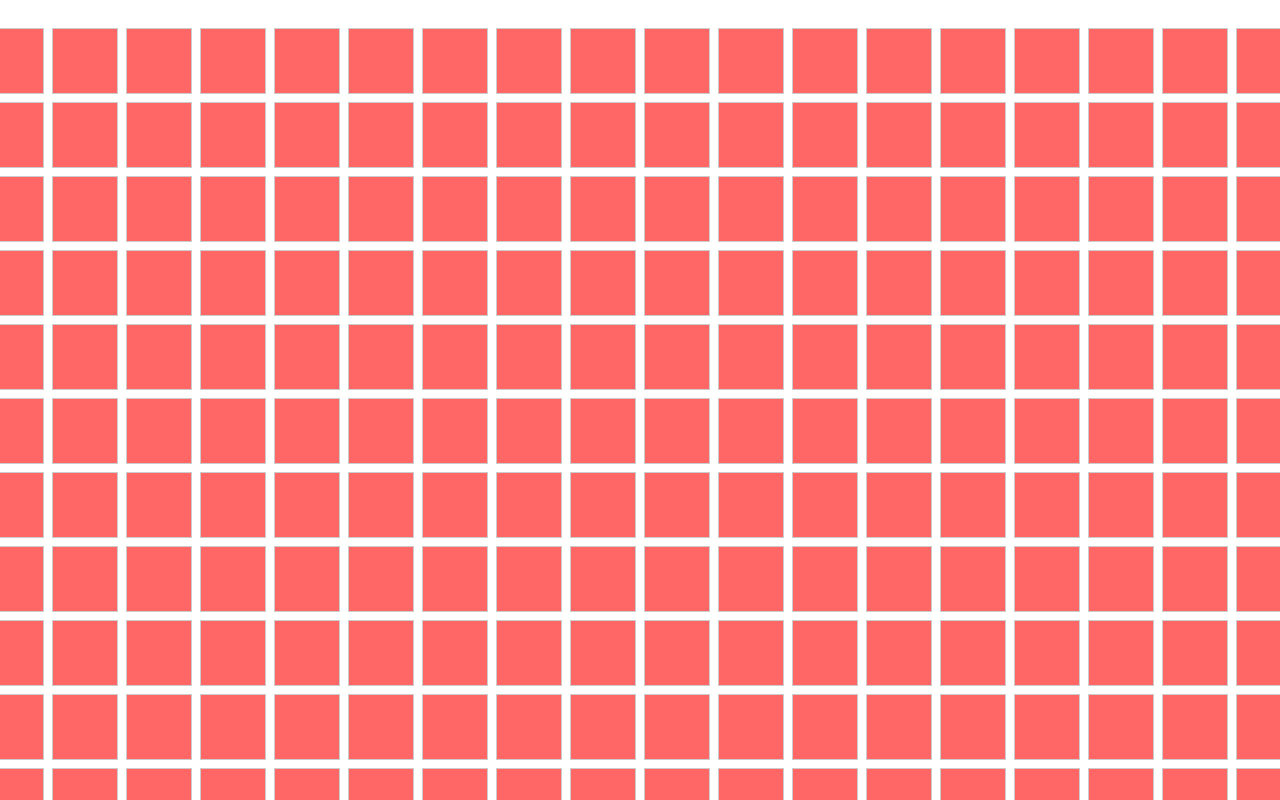
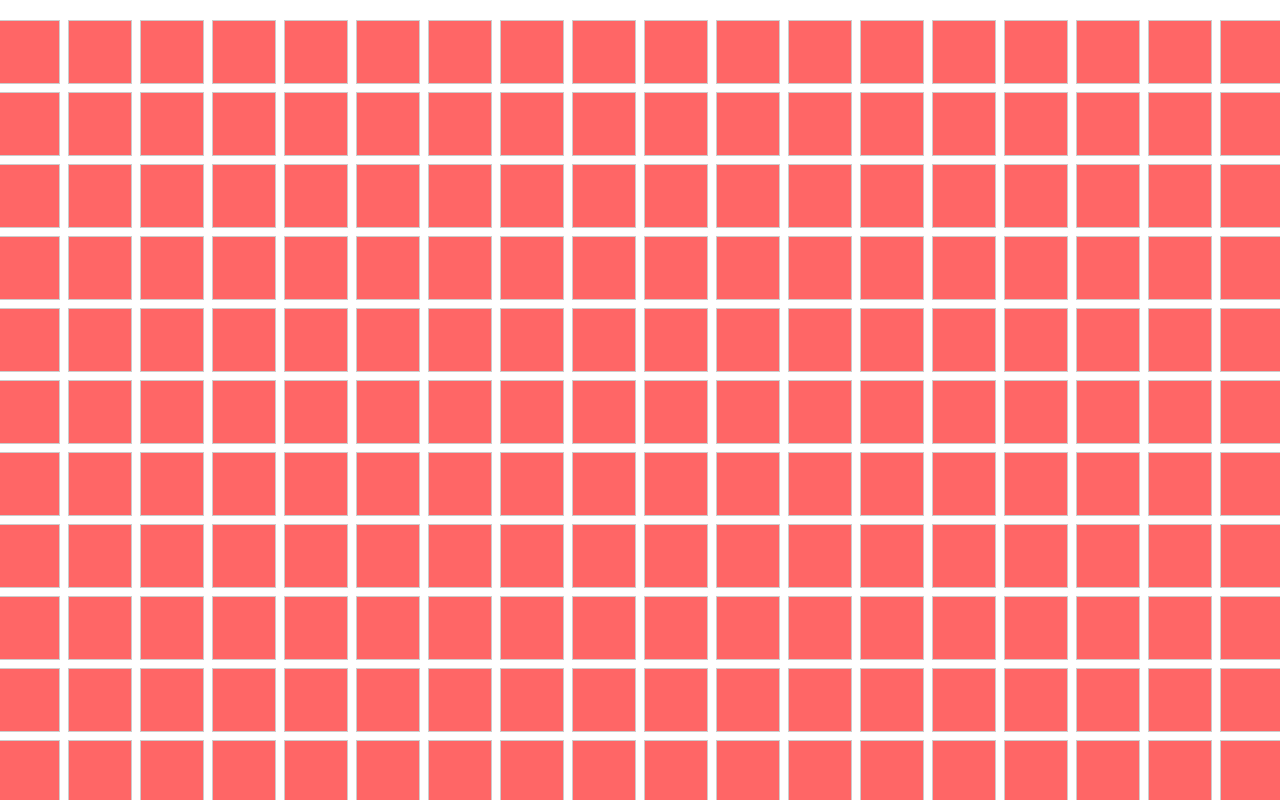
Before and after one commit to jgabriel1/conways-game-of-life, a React (Create React App) app in the folder gol-react/: page / in a window 1280 px wide. Shown: the top 800 px of the page. Built offline with nearby package versions, Linux system fonts and the light colour scheme.

Commit message:
Added global css reset.

```diff
--- a/gol-react/src/App.tsx
+++ b/gol-react/src/App.tsx
@@ -2,6 +2,8 @@ import React from 'react';
 
 import Grid from './components/Grid';
 import GameProvider from './hooks/game';
+
+import './global.css';
 
 const App: React.FC = () => {
   return (
--- /dev/null
+++ b/gol-react/src/global.css
@@ -0,0 +1,5 @@
+* {
+  margin: 0;
+  padding: 0;
+  box-sizing: border-box;
+}
```
